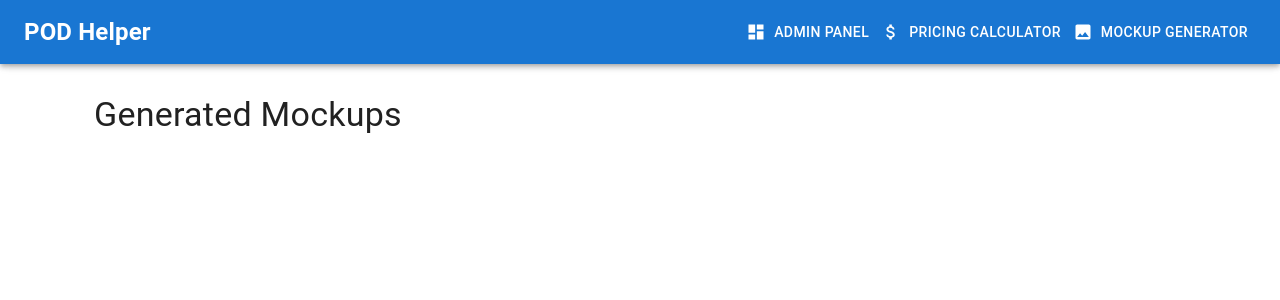
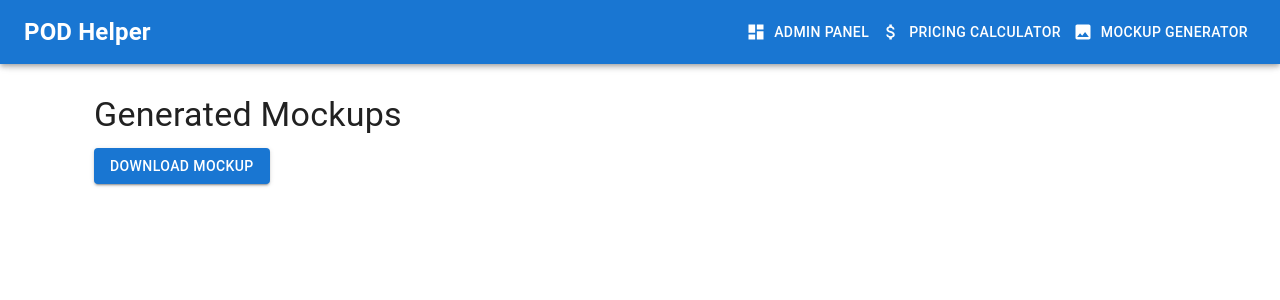
Before and after one commit to rayzone107/POD-Helper, a React (Create React App) app: page /generated-mockups in a window 1280 px wide. Shown: the top 300 px of the page. Built offline with nearby package versions, Linux system fonts and the light colour scheme.

Commit message:
Stable state But only downloading one image, instead of all.

```diff
--- a/package.json
+++ b/package.json
@@ -24,6 +24,7 @@
     "react-color": "^2.19.3",
     "react-dom": "^18.3.1",
     "react-redux": "^9.1.2",
+    "react-resizable": "^3.0.5",
     "react-rnd": "^10.4.11",
     "react-router-dom": "^6.24.1",
     "react-scripts": "5.0.1",
--- a/src/components/MockupGenerator/GeneratedMockups/GeneratedMockups.tsx
+++ b/src/components/MockupGenerator/GeneratedMockups/GeneratedMockups.tsx
@@ -1,32 +1,20 @@
-import React, { useEffect, useState } from 'react';
+import React, { useEffect, useState, useRef } from 'react';
 import { useSelector } from 'react-redux';
-import { Typography } from '@mui/material';
+import { Typography, Button } from '@mui/material';
 import { RootState } from '../../../redux/store';
 import './GeneratedMockups.css';
 
 const GeneratedMockups: React.FC = () => {
+  const captureRef = useRef<HTMLDivElement>(null);
+  const [imagesLoaded, setImagesLoaded] = useState(false);
+
   const selectedType = useSelector((state: RootState) => state.mockupGenerator.selectedType);
   const selectedColorVariants = useSelector((state: RootState) => state.mockupGenerator.selectedColorVariants);
   const overlayCoords = useSelector((state: RootState) => state.mockupGenerator.overlayCoords);
   const lightVariantOverlay = useSelector((state: RootState) => state.mockupGenerator.lightVariantOverlay);
   const darkVariantOverlay = useSelector((state: RootState) => state.mockupGenerator.darkVariantOverlay);
+
   const [mockupImages, setMockupImages] = useState<{ variantId: string; imageUrl: string; isDark: boolean; width: number; height: number; name: string }[]>([]);
-
-  const calculateOverlayLeft = (imageWidth: number) => {
-    return (overlayCoords.startX / 500) * imageWidth;
-  };
-
-  const calculateOverlayTop = (imageHeight: number) => {
-    return (overlayCoords.startY / 500) * imageHeight;
-  };
-
-  const calculateOverlayWidth = (imageWidth: number) => {
-    return ((overlayCoords.endX - overlayCoords.startX) / 500) * imageWidth;
-  };
-
-  const calculateOverlayHeight = (imageHeight: number) => {
-    return ((overlayCoords.endY - overlayCoords.startY) / 500) * imageHeight;
-  };
 
   useEffect(() => {
     if (selectedType) {
@@ -51,11 +39,75 @@ const GeneratedMockups: React.FC = () => {
     );
   };
 
+  useEffect(() => {
+    if (mockupImages.every(image => image.width !== 0 && image.height !== 0)) {
+      setImagesLoaded(true);
+    }
+  }, [mockupImages]);
+
+  const handleDownloadMockup = async () => {
+    const canvas = document.createElement('canvas');
+    const ctx = canvas.getContext('2d');
+    if (!ctx || !mockupImages.length) return;
+
+    const mockup = mockupImages[0];
+    const img = new Image();
+    img.crossOrigin = 'Anonymous';
+    img.src = mockup.imageUrl;
+
+    img.onload = () => {
+      canvas.width = img.width;
+      canvas.height = img.height;
+      ctx.drawImage(img, 0, 0);
+
+      const overlayImg = new Image();
+      overlayImg.crossOrigin = 'Anonymous';
+      overlayImg.src = URL.createObjectURL(mockup.isDark ? darkVariantOverlay! : lightVariantOverlay!);
+
+      overlayImg.onload = () => {
+        const overlayWidth = overlayImg.width;
+        const overlayHeight = overlayImg.height;
+
+        // Calculate the aspect ratio maintained overlay dimensions within the bounds
+        const boundsWidth = ((overlayCoords.endX - overlayCoords.startX) / 500) * img.width;
+        const boundsHeight = ((overlayCoords.endY - overlayCoords.startY) / 500) * img.height;
+
+        const aspectRatio = overlayWidth / overlayHeight;
+        let displayWidth, displayHeight;
+        if (boundsWidth / boundsHeight > aspectRatio) {
+          displayHeight = boundsHeight;
+          displayWidth = boundsHeight * aspectRatio;
+        } else {
+          displayWidth = boundsWidth;
+          displayHeight = boundsWidth / aspectRatio;
+        }
+
+        const overlayLeft = (overlayCoords.startX / 500) * img.width;
+        const overlayTop = (overlayCoords.startY / 500) * img.height;
+
+        ctx.drawImage(overlayImg, overlayLeft, overlayTop, displayWidth, displayHeight);
+
+        const link = document.createElement('a');
+        link.download = 'mockup.png';
+        link.href = canvas.toDataURL('image/png');
+        link.click();
+      };
+    };
+  };
+
   return (
     <div>
-      <div className="mockup-grid">
+      <Button
+        variant="contained"
+        color="primary"
+        onClick={handleDownloadMockup}
+        disabled={!imagesLoaded}
+      >
+        Download Mockup
+      </Button>
+      <div className="mockup-grid" ref={captureRef}>
         {mockupImages.map((mockup, index) => (
-          <div key={index} className="mockup-container">
+          <div key={index} className="mockup-container generated-item">
             <div className="image-wrapper">
               <img
                 src={mockup.imageUrl}
@@ -69,10 +121,10 @@ const GeneratedMockups: React.FC = () => {
                   alt="Overlay"
                   className="overlay-image"
                   style={{
-                    left: `${calculateOverlayLeft(mockup.width)}px`,
-                    top: `${calculateOverlayTop(mockup.height)}px`,
-                    width: `${calculateOverlayWidth(mockup.width)}px`,
-                    height: `${calculateOverlayHeight(mockup.height)}px`,
+                    left: `${(overlayCoords.startX / 500) * mockup.width}px`,
+                    top: `${(overlayCoords.startY / 500) * mockup.height}px`,
+                    width: `${((overlayCoords.endX - overlayCoords.startX) / 500) * mockup.width}px`,
+                    height: `${((overlayCoords.endY - overlayCoords.startY) / 500) * mockup.height}px`,
                   }}
                 />
               )}
@@ -81,6 +133,11 @@ const GeneratedMockups: React.FC = () => {
               <Typography variant="body1" fontWeight="bold">
                 {mockup.name}
               </Typography>
+              <Typography variant="body2">Width: {mockup.width}px, Height: {mockup.height}px</Typography>
+              <Typography variant="body2">Overlay Left: {(overlayCoords.startX / 500) * mockup.width}px</Typography>
+              <Typography variant="body2">Overlay Top: {(overlayCoords.startY / 500) * mockup.height}px</Typography>
+              <Typography variant="body2">Overlay Width: {((overlayCoords.endX - overlayCoords.startX) / 500) * mockup.width}px</Typography>
+              <Typography variant="body2">Overlay Height: {((overlayCoords.endY - overlayCoords.startY) / 500) * mockup.height}px</Typography>
             </div>
           </div>
         ))}
--- a/src/components/MockupGenerator/MockupGenerator.tsx
+++ b/src/components/MockupGenerator/MockupGenerator.tsx
@@ -1,4 +1,4 @@
-import React, { useEffect } from 'react';
+import React, { useEffect, useState } from 'react';
 import { useDispatch, useSelector } from 'react-redux';
 import { RootState, AppDispatch } from '../../redux/store';
 import { fetchCategories, fetchAllBrands, fetchTypes } from '../../redux/actions';
--- a/src/components/MockupGenerator/PrimaryVariantsDisplay.tsx
+++ b/src/components/MockupGenerator/PrimaryVariantsDisplay.tsx
@@ -101,6 +101,7 @@ const PrimaryVariantsDisplay: React.FC = () => {
                 }));
                 updateOverlayCoords(position.x, position.y, ref.offsetWidth, ref.offsetHeight);
               }}
+              lockAspectRatio
               resizeHandleStyles={{
                 top: { display: 'none' },
                 right: { display: 'none' },
@@ -158,6 +159,7 @@ const PrimaryVariantsDisplay: React.FC = () => {
                 }));
                 updateOverlayCoords(position.x, position.y, ref.offsetWidth, ref.offsetHeight);
               }}
+              lockAspectRatio
               resizeHandleStyles={{
                 top: { display: 'none' },
                 right: { display: 'none' },
```
Also changed, not shown: 1 other file (tests, documents, lock files or other folders).
